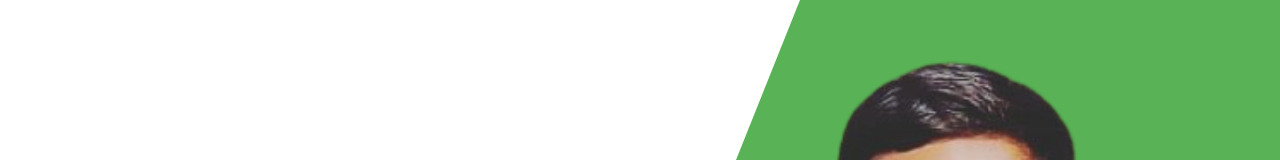
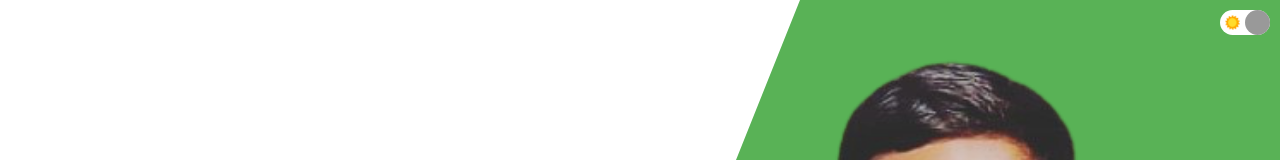
Before and after one commit to realvishalrana/react-Portfolio, a React (Create React App) app: page / in a window 1280 px wide. Shown: the top 160 px of the page. Built offline with nearby package versions, Linux system fonts and the light colour scheme.

Commit message:
Toggle compenents added

```diff
--- a/src/App.js
+++ b/src/App.js
@@ -1,12 +1,22 @@
-import React from "react";
+import { useContext } from "react";
 import About from "./components/about/About";
 import Contact from "./components/contact/Contact";
 import Intro from "./components/intro/Intro";
 import ProductList from "./components/productList/ProductList";
+import Toggle from "./components/toggle/Toggle";
+import { ThemeContext } from "./context";
 
 const App = () => {
+  const theme = useContext(ThemeContext);
+  const darkMode = theme.state.darkMode;
   return (
-    <div>
+    <div
+      style={{
+        backgroundColor: darkMode ? "#222" : "white",
+        color: darkMode && "white",
+      }}
+    >
+      <Toggle />
       <Intro />
       <About />
       <ProductList />
--- a/src/Components/contact/Contact.jsx
+++ b/src/Components/contact/Contact.jsx
@@ -2,12 +2,16 @@
 import Phone from "../../img/phone.png";
 import Email from "../../img/email.png";
 import Address from "../../img/address.png";
-import { useRef, useState } from "react";
+import { useRef, useState, useContext } from "react";
 import emailjs from "emailjs-com";
+import { ThemeContext } from "../../context";
 
 const Contact = () => {
   const formRef = useRef();
   const [done, setDone] = useState(false);
+
+  const theme = useContext(ThemeContext);
+  const darkMode = theme.state.darkMode;
 
   const handlesubmit = (e) => {
     e.preventDefault();
@@ -55,10 +59,30 @@
             freelancing if the right project comes along. me.
           </p>
           <form ref={formRef} onSubmit={handlesubmit}>
-            <input type="text" placeholder="Name" name="user_name" />
-            <input type="text" placeholder="Subject" name="user_subject" />
-            <input type="text" placeholder="Email" name="user_email" />
-            <textarea rows="5" placeholder="Message" name="message"></textarea>
+            <input
+              style={{ backgroundColor: darkMode && "#333" }}
+              type="text"
+              placeholder="Name"
+              name="user_name"
+            />
+            <input
+              style={{ backgroundColor: darkMode && "#333" }}
+              type="text"
+              placeholder="Subject"
+              name="user_subject"
+            />
+            <input
+              style={{ backgroundColor: darkMode && "#333" }}
+              type="text"
+              placeholder="Email"
+              name="user_email"
+            />
+            <textarea
+              style={{ backgroundColor: darkMode && "#333" }}
+              rows="5"
+              placeholder="Message"
+              name="message"
+            ></textarea>
             <button>Submit</button>
           </form>
           <div className="Thnk">{done && "Thank you..😎😎"}</div>
--- /dev/null
+++ b/src/Components/toggle/Toggle.jsx
@@ -0,0 +1,26 @@
+import "./toggle.css";
+import Sun from "../../img/sun.png";
+import Moon from "../../img/moon.png";
+import { useContext } from "react";
+import { ThemeContext } from "../../context";
+
+const Toggle = () => {
+  const theme = useContext(ThemeContext);
+
+  const handleClick = () => {
+    theme.dispatch({ type: "TOGGLE" });
+  };
+  return (
+    <div className="t">
+      <img src={Sun} alt="" className="t-icon" />
+      <img src={Moon} alt="" className="t-icon" />
+      <div
+        className="t-button"
+        onClick={handleClick}
+        style={{ left: theme.state.darkMode ? 0 : 25 }}
+      ></div>
+    </div>
+  );
+};
+
+export default Toggle;
--- /dev/null
+++ b/src/Components/toggle/toggle.css
@@ -0,0 +1,28 @@
+.t {
+  width: 50px;
+  height: 25px;
+  border-radius: 20px;
+  border: 1pz solid #999;
+  background-color: white;
+  position: fixed;
+  top: 10px;
+  right: 10px;
+  z-index: 999;
+  display: flex;
+  align-items: center;
+  justify-content: space-around;
+}
+
+.t-icon {
+  width: 15px;
+  height: 15px;
+}
+
+.t-button {
+  width: 25px;
+  height: 25px;
+  border-radius: 50%;
+  position: absolute;
+  cursor: pointer;
+  background-color: #999;
+}
--- /dev/null
+++ b/src/context.js
@@ -0,0 +1,24 @@
+import { createContext, useReducer } from "react";
+
+export const ThemeContext = createContext();
+
+const INITIAL_STATE = { darkMode: false };
+
+const themeReducer = (state, action) => {
+  switch (action.type) {
+    case "TOGGLE":
+      return { darkMode: !state.darkMode };
+    default:
+      return state;
+  }
+};
+
+export const ThemeProvider = (props) => {
+  const [state, dispatch] = useReducer(themeReducer, INITIAL_STATE);
+
+  return (
+    <ThemeContext.Provider value={{ state, dispatch }}>
+      {props.children}
+    </ThemeContext.Provider>
+  );
+};
--- a/src/index.js
+++ b/src/index.js
@@ -1,10 +1,13 @@
 import React from "react";
 import ReactDOM from "react-dom";
 import App from "./App";
+import { ThemeProvider } from "./context";
 
 ReactDOM.render(
   <React.StrictMode>
-    <App />
+    <ThemeProvider>
+      <App />
+    </ThemeProvider>
   </React.StrictMode>,
   document.getElementById("root")
 );
```
